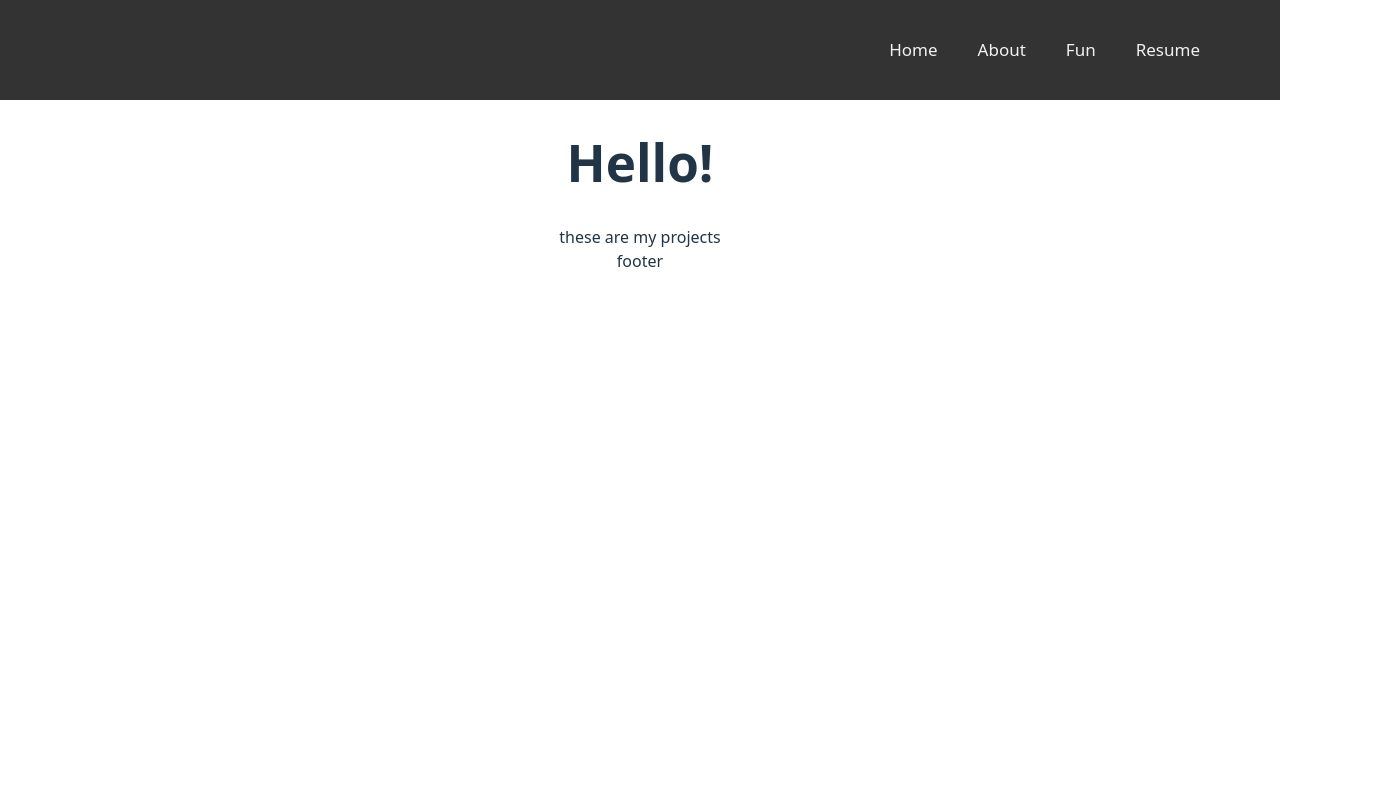
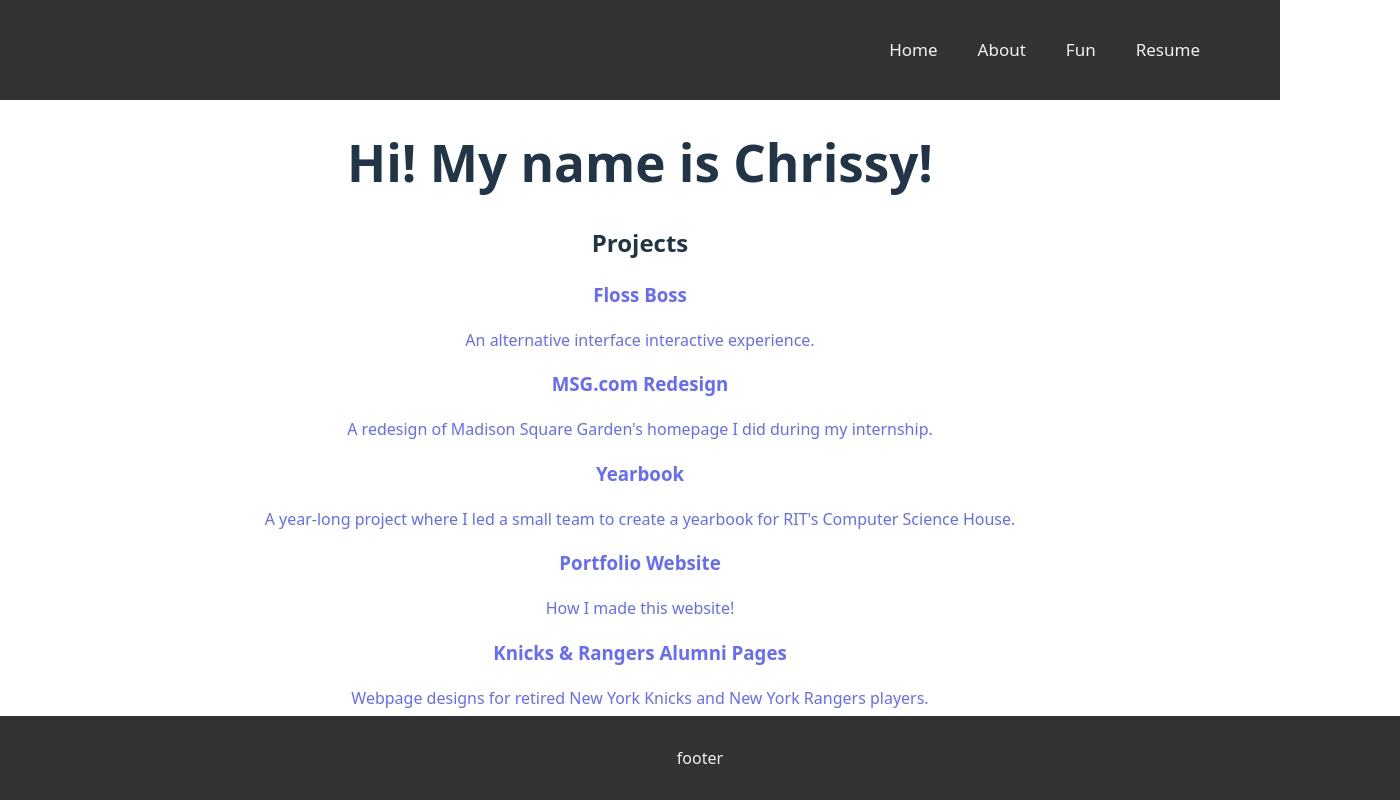
Before and after one commit to chrissye0/personal-website, a React (Vite) app: page / in a window 1280 px wide. Shown: the whole page, 1400 px wide, since content can reach past the window. Built offline with nearby package versions, Linux system fonts and the light colour scheme.

Commit message:
added info to about page, did routing + pages for projects

```diff
--- a/src/App.jsx
+++ b/src/App.jsx
@@ -1,12 +1,16 @@
 import Home from './pages/Home.jsx';
 import About from './pages/About.jsx';
 import Fun from './pages/Fun.jsx';
+import FlossBoss from './pages/Projects/FlossBoss.jsx';
+import MsgRedesign from './pages/Projects/MsgRedesign.jsx';
+import Yearbook from './pages/Projects/Yearbook.jsx';
+import Portfolio from './pages/Projects/Portfolio.jsx';
+import AlumniPages from './pages/Projects/AlumniPages.jsx';
 import { BrowserRouter, Routes, Route, NavLink } from 'react-router-dom';
 import './styles/App.css';
 
 function App() {
   return (
-    <>
     <BrowserRouter>
       <nav>
         <NavLink reloadDocument target="_blank"to="/ChristineEspeletaResume.pdf">Resume</NavLink>
@@ -18,9 +22,13 @@ function App() {
         <Route path="/" element={<Home />} />
         <Route path="/about" element={<About />} />
         <Route path="/fun" element={<Fun />} />
+        <Route path="/floss-boss" element={<FlossBoss />} />
+        <Route path="/msg-redesign" element={<MsgRedesign />} />
+        <Route path="/yearbook" element={<Yearbook />} />
+        <Route path="/portfolio" element={<Portfolio />} />
+        <Route path="/alumni-pages" element={<AlumniPages />} />
       </Routes>
     </BrowserRouter>
-    </>
   )
 }
 
--- a/src/components/Footer.jsx
+++ b/src/components/Footer.jsx
@@ -1,9 +1,7 @@
 export default function Footer() {
   return (
-    <>
-      <footer className="footer">
-        footer
-      </footer>
-    </>
+    <footer className="footer">
+      footer
+    </footer>
   )
 }
--- a/src/components/Home/Header.jsx
+++ b/src/components/Home/Header.jsx
@@ -1,7 +1,7 @@
 export default function Header() {
   return (
     <>
-    <h1>Hello!</h1>
+      <h1>Hi! My name is Chrissy!</h1>
     </>
   )
 }
--- /dev/null
+++ b/src/components/Home/Project.jsx
@@ -0,0 +1,10 @@
+export default function Project({ title, description, link }) {
+  return (
+    <a href={link}>
+        <article>
+            <h3>{title}</h3>
+            <p>{description}</p>
+        </article>
+    </a>
+  )
+}
--- a/src/components/Home/Projects.jsx
+++ b/src/components/Home/Projects.jsx
@@ -1,7 +1,14 @@
+import Project from './Project.jsx';
+
 export default function Projects() {
   return (
     <>
-    <div>these are my projects</div>
+      <h2>Projects</h2>
+      <Project title="Floss Boss" description="An alternative interface interactive experience." link="/floss-boss" />
+      <Project title="MSG.com Redesign" description="A redesign of Madison Square Garden's homepage I did during my internship." link="/msg-redesign" />
+      <Project title="Yearbook" description="A year-long project where I led a small team to create a yearbook for RIT's Computer Science House." link="/yearbook" />
+      <Project title="Portfolio Website" description="How I made this website!" link="/portfolio" />
+      <Project title="Knicks & Rangers Alumni Pages" description="Webpage designs for retired New York Knicks and New York Rangers players." link="/alumni-pages" />
     </>
   )
 }
--- a/src/pages/About.jsx
+++ b/src/pages/About.jsx
@@ -5,7 +5,10 @@ export default function About() {
   return (
     <>
       <h1>About Page</h1>
-      <p>This is the About page content.</p>
+      <p>My name is Chrissy!</p>
+      <p>I am a student at the Rochester Institute of Technology studying New Media Interactive Development with a minor in Web Development. I will be graduating in May 2026.</p>
+      <p>I am passionate about UI/UX design, user research, digital art, web development, and interactive technologies.</p>
+      <p>I dream of one day making the digital media that ignited my passions for art and tech in the first place, but until then, it's a work in progress!</p>
       <Footer />
     </>
   )
--- /dev/null
+++ b/src/pages/Projects/AlumniPages.jsx
@@ -0,0 +1,7 @@
+export default function AlumniPages() {
+  return (
+    <>
+      <h1>Alumni Pages</h1>
+    </>
+  );
+}
--- /dev/null
+++ b/src/pages/Projects/FlossBoss.jsx
@@ -0,0 +1,7 @@
+export default function FlossBoss() {
+  return (
+    <>
+      <h1>Floss Boss</h1>
+    </>
+  );
+}
--- /dev/null
+++ b/src/pages/Projects/MsgRedesign.jsx
@@ -0,0 +1,7 @@
+export default function MsgRedesign() {
+  return (
+    <>
+      <h1>MSG.com Redesign</h1>
+    </>
+  );
+}
--- /dev/null
+++ b/src/pages/Projects/Portfolio.jsx
@@ -0,0 +1,7 @@
+export default function Portfolio() {
+  return (
+    <>
+      <h1>Portfolio</h1>
+    </>
+  );
+}
--- /dev/null
+++ b/src/pages/Projects/Yearbook.jsx
@@ -0,0 +1,7 @@
+export default function Yearbook() {
+  return (
+    <>
+      <h1>Yearbook</h1>
+    </>
+  );
+}
--- a/src/styles/App.css
+++ b/src/styles/App.css
@@ -9,6 +9,16 @@ nav {
   padding: 0 60px;
   width: 100vw;
   box-sizing: border-box;
+}
+
+footer {
+  background-color: #333;
+  color: #f2f2f2;
+  overflow: hidden;
+  padding: 30px 60px;
+  position:absolute;
+  width:100vw;
+  bottom:0px;
 }
 
 nav a {
```
Lines whose indentation alone changed are shown as unchanged.
